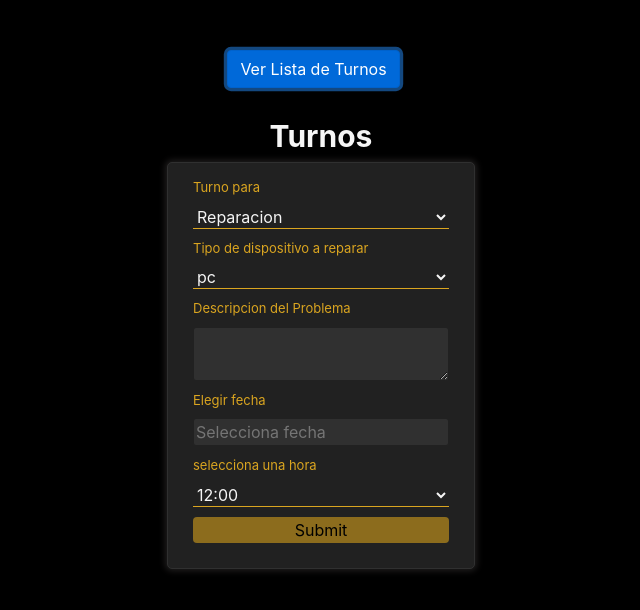
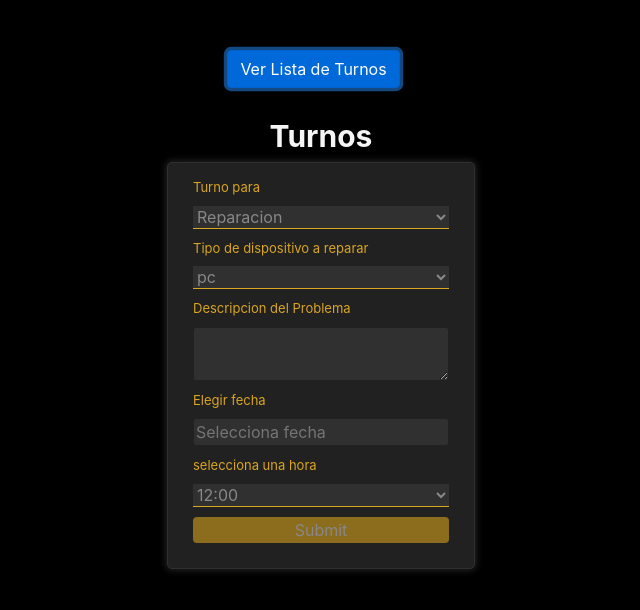
Before and after one commit to serdan-ui/proyecto_final_rolling, a React (Create React App) app: page /turn in a window 1280 px wide. Both pictures are taken after a click on the button "Solicitar Turno". Shown: the top 610 px of the page, without its empty margins (319-959 px from the left). Built offline with nearby package versions, Linux system fonts and the light colour scheme; a web font is replaced by a local one.

Commit message:
actualizacion turns 29/05/2020

```diff
--- a/src/components/Turn/styles.css
+++ b/src/components/Turn/styles.css
@@ -41,11 +41,13 @@
     border: none;
     border-style: none;
     border-collapse: none;
-    background: transparent;
+    background-color: #303030;
     border-bottom: 1px solid goldenrod;
     margin-bottom: 10px;
     width: 20vw;
     color: whitesmoke;
+    outline: none;
+    color: #888888;
 }
 .containerForm input{
     background-color: #303030;
@@ -53,6 +55,9 @@
     border-radius: 3px;
     width: 20vw;
     margin-bottom: 10px;
+    outline: none;
+    color: #888888;
+
 }
 .containerForm textarea {
     background-color: #303030;
@@ -60,6 +65,9 @@
     border-radius: 3px;
     width: 20vw;
     margin-bottom: 10px;
+    color: #888888;
+    outline: none;
+
 }
 input[type="submit"]{
     background:rgba(206, 155, 27, 0.616);
```
